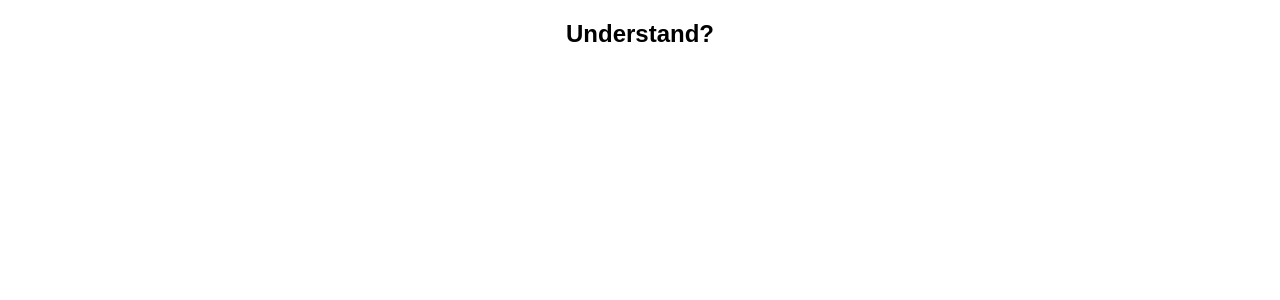
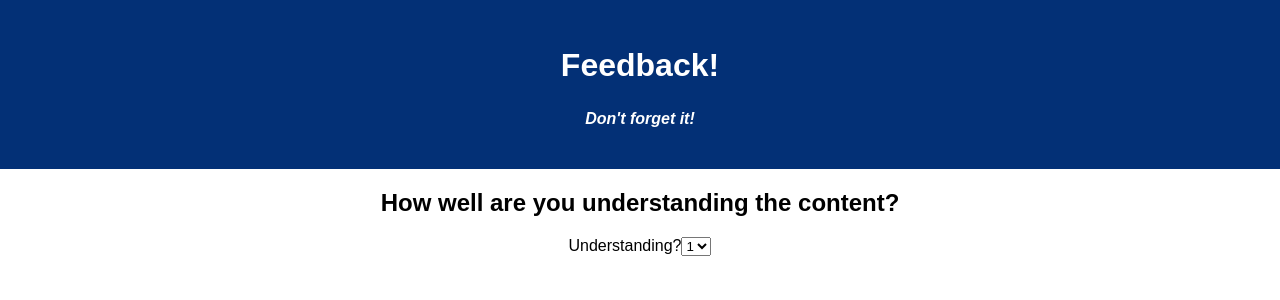
Before and after one commit to TheDaveWave/Feedback-Survey, a React (Create React App) app: page /#/understand in a window 1280 px wide. Shown: the top 300 px of the page. Built offline with nearby package versions, Linux system fonts and the light colour scheme.

Commit message:
repeated the code for feel.jsx and implemented it into understand.jsx and support.jsx

```diff
--- a/src/components/Support/Support.jsx
+++ b/src/components/Support/Support.jsx
@@ -1,7 +1,19 @@
+import Header from "../Header/Header";
+
 function Support() {
     return (
         <section>
-            <h1>Support?</h1>
+            <Header />
+            <h1>How well are you being supported?</h1>
+            <label htmlFor='support-select'>Feeling?</label>
+            {/* Creating a select element so there will always be a value and limited range */}
+            <select id='support-select' name='support'>
+                <option value='1'>1</option>
+                <option value='2'>2</option>
+                <option value='3'>3</option>
+                <option value='4'>4</option>
+                <option value='5'>5</option>
+            </select>
         </section>
     );
 }
--- a/src/components/Understand/Understand.jsx
+++ b/src/components/Understand/Understand.jsx
@@ -1,7 +1,19 @@
+import Header from "../Header/Header";
+
 function Understand() {
     return (
         <section>
-            <h1>Understand?</h1>
+            <Header />
+            <h1>How well are you understanding the content?</h1>
+            <label htmlFor='understand-select'>Understanding?</label>
+            {/* Creating a select element so there will always be a value and limited range */}
+            <select id='understand-select' name='understand'>
+                <option value='1'>1</option>
+                <option value='2'>2</option>
+                <option value='3'>3</option>
+                <option value='4'>4</option>
+                <option value='5'>5</option>
+            </select>
         </section>
     );
 }
```
